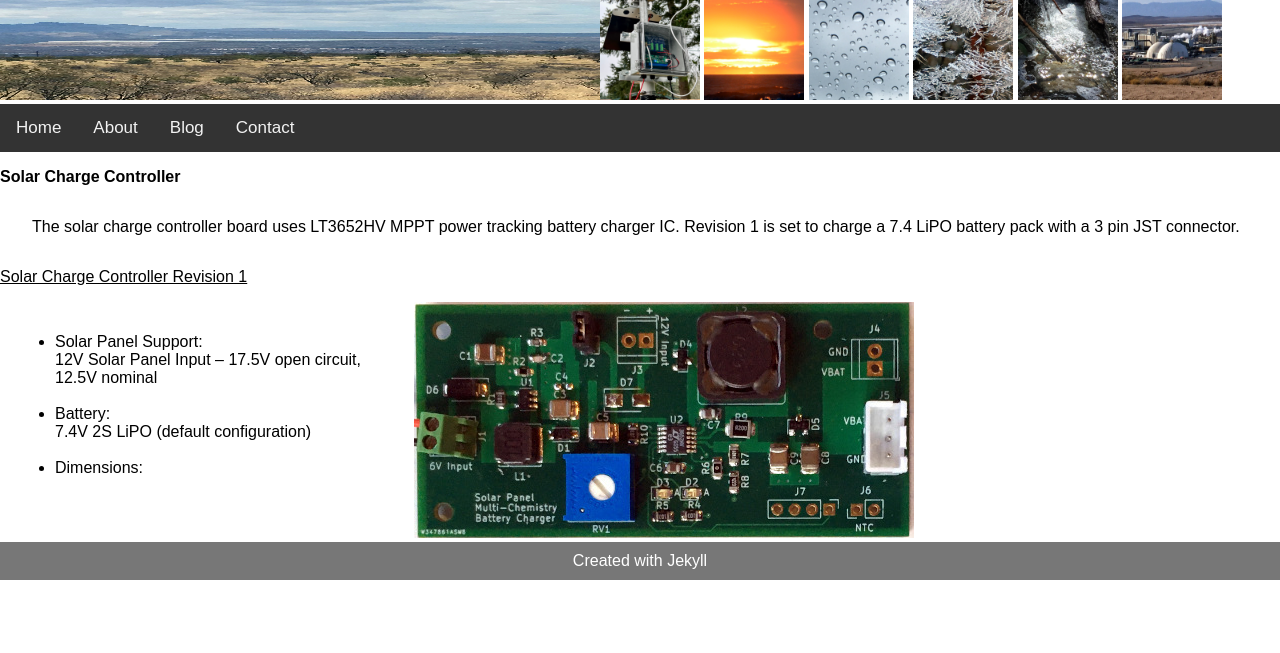
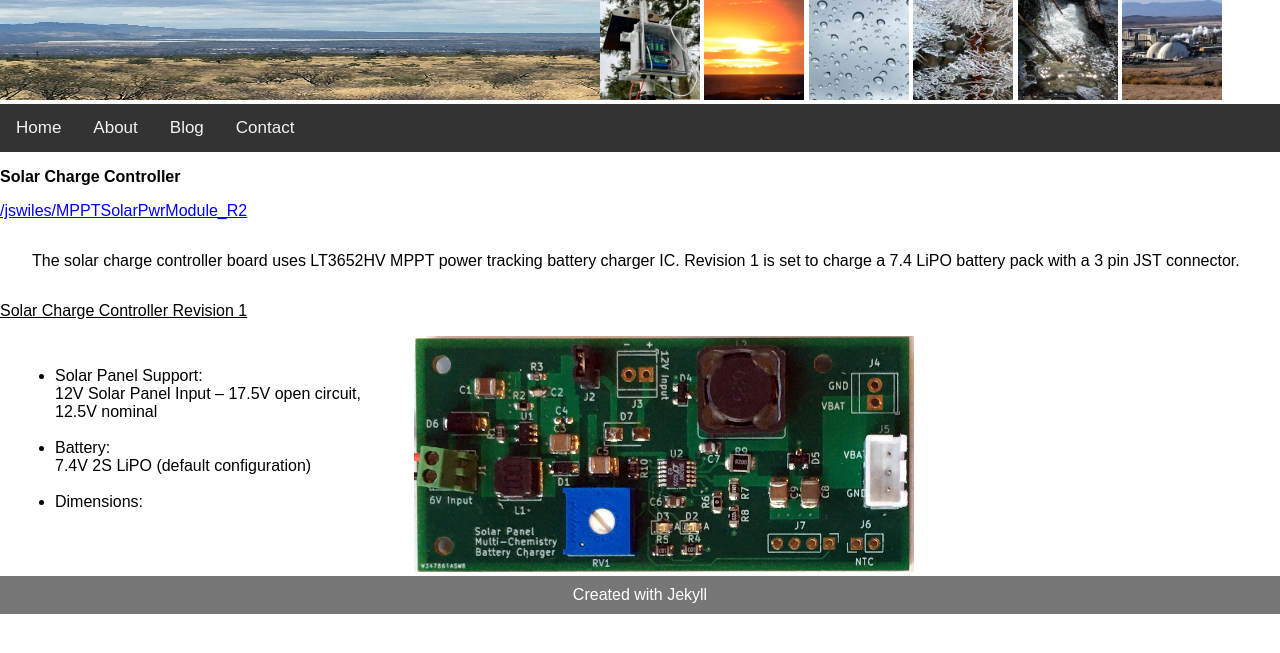
Before and after one commit to jswiles/jswiles.github.io, a Jekyll site: the page built from _pages/solcon.markdown, in a window 1280 px wide. Shown: the top 653 px of the page. Built offline with Jekyll 4.4.1, drawn with Linux system fonts in a browser that asks for light colours.

Commit message:
Add link to MPPT SPM Rev2

```diff
--- a/_pages/solcon.markdown
+++ b/_pages/solcon.markdown
@@ -21,6 +21,8 @@ permalink: /solcon/
 
   <p> <b> Solar Charge Controller </b> </p>
 
+  <a style="color:blue;" href="/solcon" {% if page.title == "Solar Charger" %}class="active-page"{% endif %}>/jswiles/MPPTSolarPwrModule_R2</a>
+
   <div class="row">
       <section>
          <div class="indent2em">
@@ -31,7 +33,6 @@ permalink: /solcon/
       </section>
   </div>
 
-
   <div class="row">
       <section>
          <div>
@@ -41,7 +42,6 @@ permalink: /solcon/
          </div>
       </section>
   </div>
-
 
   <div class="row">
 
```
